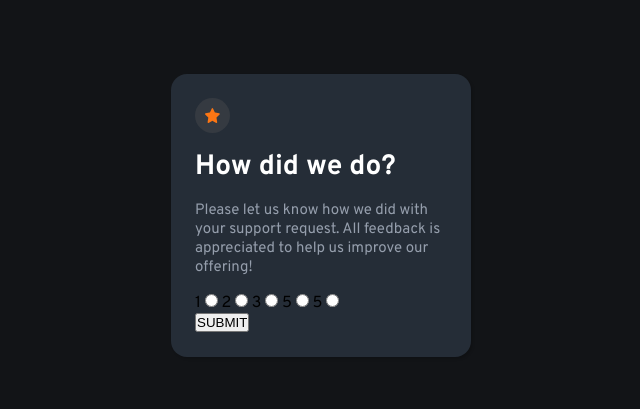
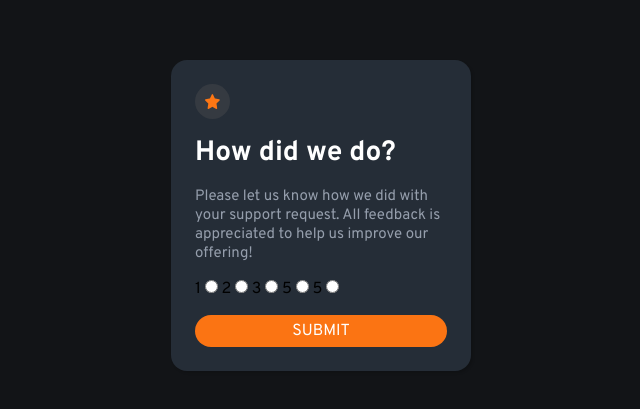
Before and after one commit to naiiiden/interactive-rating-component, a plain HTML site: page index.html in a window 1280 px wide. Shown: the part 185-594 px from the top of the page, without its empty margins (319-959 px from the left). Drawn offline with Linux system fonts and the light colour scheme.

Commit message:
submit styled

```diff
--- a/style/general.scss
+++ b/style/general.scss
@@ -70,4 +70,22 @@ main {
         color: $light-grey;
     }
 
+    form {
+        display: flex;
+        flex-direction: column;
+        gap: 1rem;
+
+        input[type="submit"] {
+            background: $orange;
+            font-family: inherit;
+            font-weight: inherit;
+            font-size: 1rem;
+            border: none;
+            color: $white;
+            border-radius: 1rem;
+            height: 2rem;
+            cursor: pointer;
+        }
+    }
+
 }
```
Also changed, not shown: style/general.css, 1 other file.
